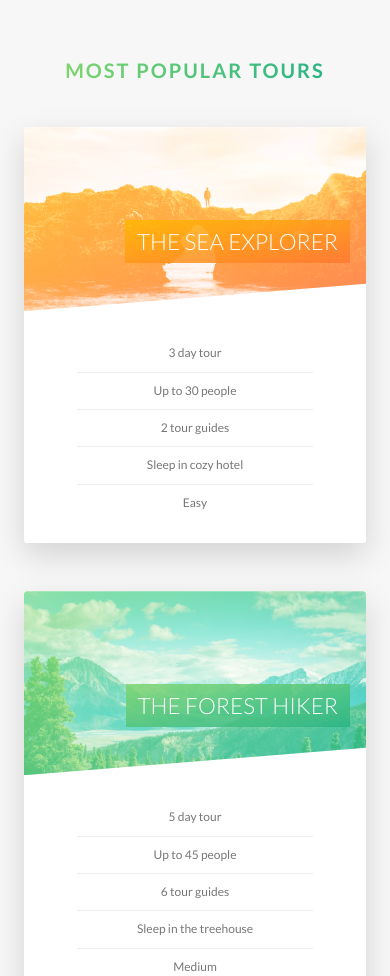
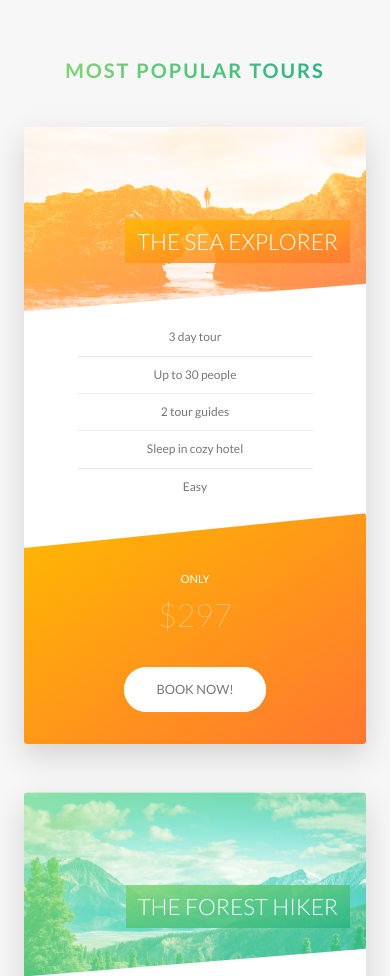
Before and after one commit to KyryllSokolov/nature, a website: page index.html in a window 390 px wide. Shown: the part 2463-3439 px from the top of the page. Drawn offline with Linux system fonts and the light colour scheme.

Commit message:
responsive part 2

```diff
--- a/sass/components/_card.scss
+++ b/sass/components/_card.scss
@@ -139,4 +139,48 @@
     font-size: 6rem;
     font-weight: 100;
   }
+
+  @include respond(tab-port) {
+    border-radius: 3px;
+    height: auto;
+    background-color: $color-white;
+    box-shadow: 0 1.5rem 4rem rgba($color-black, .15);
+
+    &__side {;
+      height: auto;
+      position: relative;
+      box-shadow: none;
+
+      &--back {
+        transform: rotateY(0);
+        clip-path: polygon(0 15%, 100% 0, 100% 100%, 0 100%);
+      }
+    }
+
+
+    &:hover &__side--front{
+      transform: rotateY(0);
+    }
+
+    &__details {
+      padding: 1rem 3rem;
+    }
+
+    &__cta {
+      position: relative;
+      top: 0;
+      left: 0;
+      transform: translate(0);
+      width: 100%;
+      padding: 7rem 4rem 4rem 4rem;
+    }
+
+    &__price-box {
+      margin-bottom: 3rem;
+    }
+
+    &__price-value {
+      font-size: 4rem;
+    }
+  }
 }
--- a/sass/components/_form.scss
+++ b/sass/components/_form.scss
@@ -16,6 +16,10 @@
     width: 90%;
     display: block;
     transition: all .3s;
+
+    @include respond(tab-port) {
+      width: 100%;
+    }
 
     &:focus {
       outline: none;
@@ -50,6 +54,11 @@
   &__radio-group {
     width: 49%;
     display: inline-block;
+
+    @include respond(tab-port) {
+      width: 100%;
+      margin-bottom: 2rem;
+    }
   }
 
   &__radio-input {
--- a/sass/components/_story.scss
+++ b/sass/components/_story.scss
@@ -9,6 +9,16 @@
   font-size: $default-font-size;
   transform: skewX(-12deg);
 
+  @include respond(tab-port) {
+    width: 100%;
+    padding: 4rem;
+    padding-left: 7rem;
+  }
+
+  @include respond(phone) {
+    transform: skewX(0);
+  }
+
   &__shape {
     width: 15rem;
     height: 15rem;
@@ -18,6 +28,10 @@
     clip-path: circle(50% at 50% 50%);
     transform: translateX(-3rem) skewX(12deg);
     position: relative;
+
+    @include respond(phone) {
+      transform: translateX(-3rem) skewX(0);
+    }
   }
 
   &__img {
@@ -29,6 +43,10 @@
 
   &__text {
     transform: skewX(12deg);
+
+    @include respond(phone) {
+      transform: skewX(0);
+    }
   }
 
   &__caption {
--- a/sass/pages/_home.scss
+++ b/sass/pages/_home.scss
@@ -67,10 +67,32 @@
   background-size: cover;
   border-radius: 3px;
   box-shadow: 0 1.5rem 4rem rgba($color-black, .2);
-  height: 50rem;
+
+  @include respond(tab-land) {
+    background-image: linear-gradient(105deg,
+            rgba($color-white, .9) 0%,
+            rgba($color-white, .9) 70%,
+            transparent 70%),
+    url("../img/nat-10.jpg");
+  }
+
+  @include respond(tab-port) {
+    background-image: linear-gradient(to right,
+            rgba($color-white, .9) 0%,
+            rgba($color-white, .9) 100%),
+    url("../img/nat-10.jpg");
+  }
 
   &__form {
     width: 50%;
     padding: 6rem;
+
+    @include respond(tab-land) {
+      width: 70%
+    }
+
+    @include respond(tab-port) {
+      width: 100%
+    }
   }
 }
```
Also changed, not shown: css/style.css.
